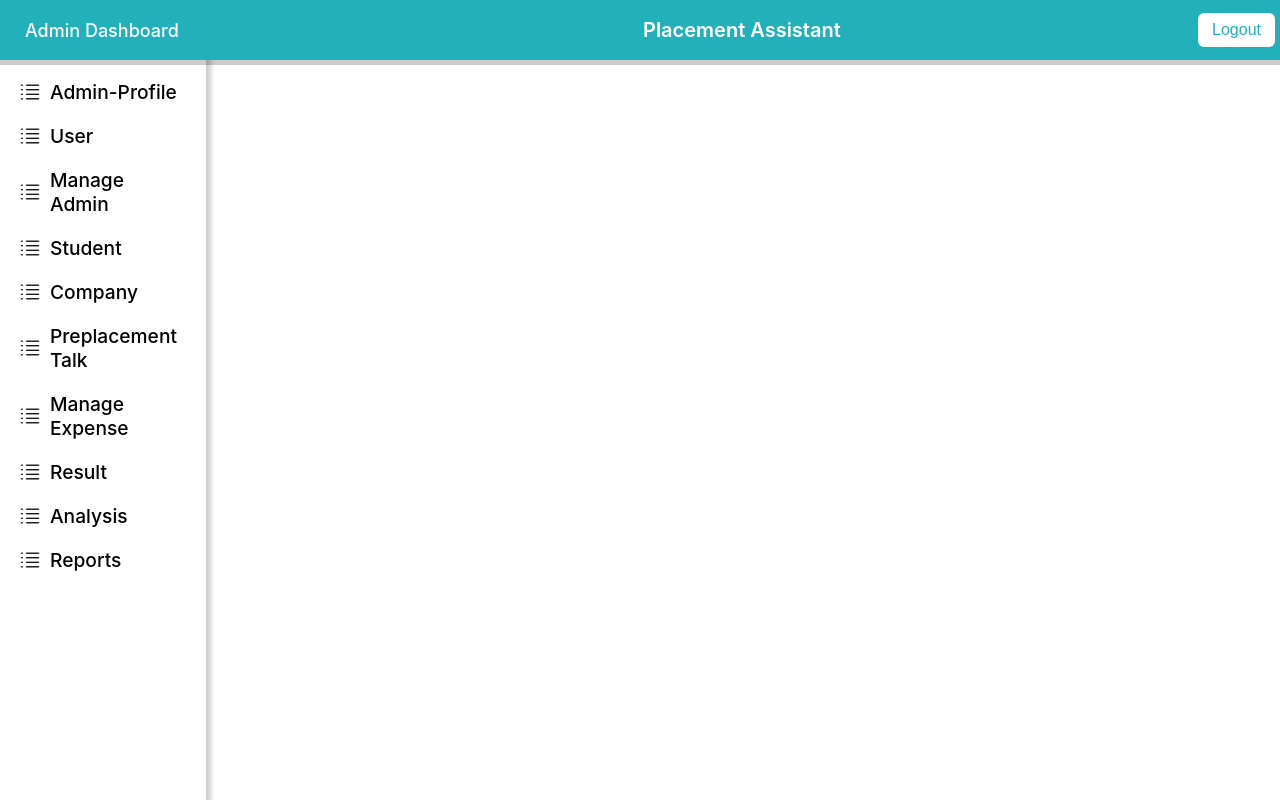
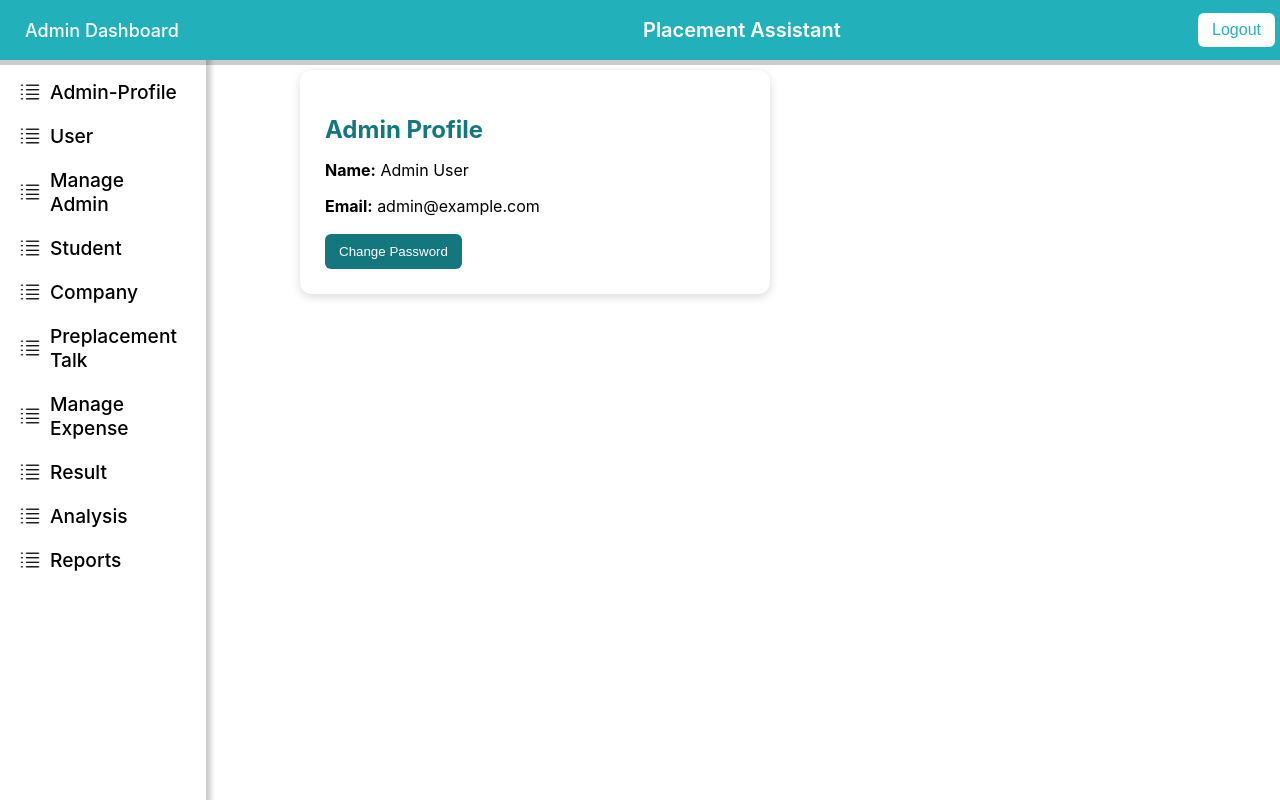
Before and after one commit to NSMakwana/Placement-Assistant-System-Frontend, a React (Create React App) app: page /admin/adminprofile in a window 1280 px wide. Built offline with nearby package versions, Linux system fonts and the light colour scheme; what chartjs-plugin-datalabels would draw is missing.

Commit message:
password

```diff
--- a/package.json
+++ b/package.json
@@ -22,6 +22,7 @@
     "react-modal": "^3.16.3",
     "react-router-dom": "^6.30.0",
     "react-scripts": "^5.0.1",
+    "react-toastify": "^11.0.5",
     "recharts": "^2.13.3",
     "web-vitals": "^2.1.4",
     "xlsx": "^0.18.5"
--- a/src/App.js
+++ b/src/App.js
@@ -13,12 +13,14 @@ import EnterResultDashboard from './Pages/admin/EnterResultDashboard';
   import A_Dashboard from './Pages/admin/A_Dashboard';
   import A_CompanyDashboard from './Pages/admin/A_CompanyDashboard';
   import A_AnalysisDashboard from './Pages/admin/A_AnalysisDashboard';
-import A_AnalysisFullScreen from './Pages/admin/A_AnalysisFullScreen'; // ✅ NEW IMPORT
+  import A_AnalysisFullScreen from './Pages/admin/A_AnalysisFullScreen';
   import U_Dashboard from './Pages/admin/U_Dashboard';
   import ManageAdmin from "./Pages/admin/ManageAdmin";
   import PreplacementTalk from './Pages/admin/Preplacement_talk';
   import Expense from './Pages/admin/Expense';
   import CVBuilder from "./Pages/student/CVBuilder";
+  import AdminProfile from './Pages/admin/AdminProfile';
+
 
   function App() {
     return (
@@ -49,6 +51,7 @@ function App() {
           <Route path="manage_admin" element={<ManageAdmin />} />
           <Route path="preplacement_talk" element={<PreplacementTalk />} />
           <Route path="expense" element={<Expense />} />
+          <Route path="adminprofile" element={<AdminProfile />} />
         </Route>
 
         {/* NEW Fullscreen Route (outside layout) */}
--- a/src/Components/admin/Sidebar.css
+++ b/src/Components/admin/Sidebar.css
@@ -19,6 +19,7 @@
 .sidebar h2 {
   margin-bottom: 20px;
 }
+
 
 
 
--- /dev/null
+++ b/src/Pages/admin/A_AdminProfile.css
@@ -0,0 +1,46 @@
+.admin-profile-container {
+  padding: 30px;
+}
+
+.admin-card {
+  background: white;
+  padding: 25px;
+  border-radius: 12px;
+  box-shadow: 0 3px 10px rgba(0,0,0,0.1);
+  width: 450px;
+  margin-bottom: 20px;
+}
+
+.admin-card h2, .admin-card h3 {
+  margin-bottom: 15px;
+}
+
+.admin-card p {
+  font-size: 16px;
+  margin: 8px 0;
+}
+
+.change-pass-btn,
+.update-pass-btn {
+  margin-top: 15px;
+  padding: 10px 18px;
+  border: none;
+  border-radius: 8px;
+  background: #007bff;
+  color: white;
+  cursor: pointer;
+  font-size: 15px;
+}
+
+.change-pass-btn:hover,
+.update-pass-btn:hover {
+  background: #005fcc;
+}
+
+.change-pass-card input {
+  width: 100%;
+  padding: 10px;
+  margin: 8px 0 15px 0;
+  border-radius: 8px;
+  border: 1px solid #ccc;
+}
--- /dev/null
+++ b/src/Pages/admin/AdminProfile.css
@@ -0,0 +1,82 @@
+.admin-profile-wrapper {
+  margin-left: 260px;
+  margin-top: 30px;
+  padding: 20px;
+}
+
+.admin-card {
+  width: 420px;
+  background: white;
+  padding: 25px;
+  border-radius: 12px;
+  box-shadow: 0px 3px 10px rgba(0,0,0,0.15);
+  margin-bottom: 20px;
+}
+
+.admin-card h2,
+.admin-card h3 {
+  margin-bottom: 15px;
+  color: #14777e;
+}
+
+.admin-card p {
+  font-size: 16px;
+  margin-bottom: 8px;
+}
+
+.admin-card input {
+  width: 100%;
+  padding: 10px;
+  margin-bottom: 12px;
+  border: 1px solid #ccc;
+  border-radius: 6px;
+}
+
+.btn-toggle {
+  background-color: #14777e;
+  color: white;
+  padding: 10px 14px;
+  border: none;
+  border-radius: 6px;
+  cursor: pointer;
+  margin-top: 10px;
+}
+
+.btn-submit {
+  background-color: #14777e;
+  color: white;
+  padding: 10px 14px;
+  border: none;
+  border-radius: 6px;
+  cursor: pointer;
+  width: 100%;
+}
+
+.btn-toggle:hover,
+.btn-submit:hover {
+  background-color: #0f5e63;
+}
+
+/* Toast Message */
+.toast-box {
+  position: fixed;
+  bottom: 20px;
+  right: 20px;
+  background: #14777e;
+  color: white;
+  padding: 12px 18px;
+  border-radius: 8px;
+  box-shadow: 0px 3px 10px rgba(0,0,0,0.20);
+  animation: fadeInOut 2.5s ease;
+
+  /* FIX: Make it appear above sidebar & header */
+  z-index: 9999;
+}
+
+
+@keyframes fadeInOut {
+  0% { opacity: 0; transform: translateY(-20px); }
+  15% { opacity: 1; transform: translateY(0); }
+  85% { opacity: 1; }
+  100% { opacity: 0; transform: translateY(-20px); }
+}
--- /dev/null
+++ b/src/Pages/admin/AdminProfile.jsx
@@ -0,0 +1,101 @@
+import React, { useState } from "react";
+import "./AdminProfile.css";
+
+function AdminProfile() {
+  const [showChangePass, setShowChangePass] = useState(false);
+  const [currentPass, setCurrentPass] = useState("");
+  const [newPass, setNewPass] = useState("");
+  const [confirmPass, setConfirmPass] = useState("");
+  const [toastMsg, setToastMsg] = useState("");
+  const [showToast, setShowToast] = useState(false);
+
+  const admin = {
+    name: "Admin User",
+    email: "admin@example.com",
+  };
+
+  const handlePasswordChange = () => {
+    if (!currentPass || !newPass || !confirmPass) {
+      triggerToast("All fields are required!");
+      return;
+    }
+
+    if (newPass !== confirmPass) {
+      triggerToast("New password & confirm password do not match!");
+      return;
+    }
+
+    triggerToast("Password updated successfully!");
+
+    setCurrentPass("");
+    setNewPass("");
+    setConfirmPass("");
+    setShowChangePass(false);
+  };
+
+  const triggerToast = (msg) => {
+    setToastMsg(msg);
+    setShowToast(true);
+
+    setTimeout(() => {
+      setShowToast(false);
+    }, 2500);
+  };
+
+  return (
+    <div className="admin-profile-wrapper">
+
+      {/* TOAST */}
+      {showToast && <div className="toast-box">{toastMsg}</div>}
+
+      {/* Profile Card */}
+      <div className="admin-card">
+        <h2>Admin Profile</h2>
+
+        <p><strong>Name:</strong> {admin.name}</p>
+        <p><strong>Email:</strong> {admin.email}</p>
+
+        <button
+          className="btn-toggle"
+          onClick={() => setShowChangePass(!showChangePass)}
+        >
+          {showChangePass ? "Cancel" : "Change Password"}
+        </button>
+      </div>
+
+      {/* Password Change Card */}
+      {showChangePass && (
+        <div className="admin-card pass-card">
+          <h3>Change Password</h3>
+
+          <label>Current Password</label>
+          <input
+            type="password"
+            value={currentPass}
+            onChange={(e) => setCurrentPass(e.target.value)}
+          />
+
+          <label>New Password</label>
+          <input
+            type="password"
+            value={newPass}
+            onChange={(e) => setNewPass(e.target.value)}
+          />
+
+          <label>Confirm Password</label>
+          <input
+            type="password"
+            value={confirmPass}
+            onChange={(e) => setConfirmPass(e.target.value)}
+          />
+
+          <button className="btn-submit" onClick={handlePasswordChange}>
+            Update Password
+          </button>
+        </div>
+      )}
+    </div>
+  );
+}
+
+export default AdminProfile;
```
Also changed, not shown: src/Pages/admin/A_AdminProfile.js (added, +93 -0 lines), 1 other file (tests, documents, lock files or other folders). Lines whose indentation alone changed are shown as unchanged.
